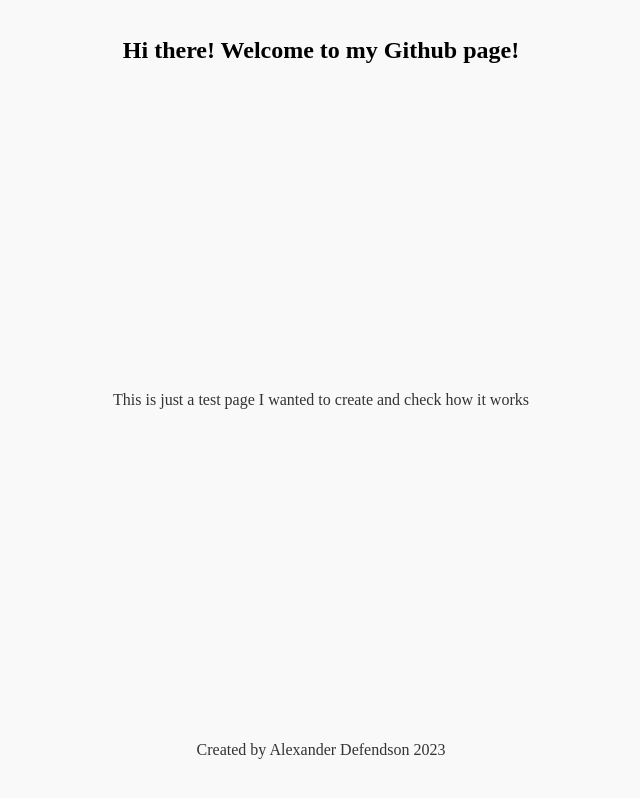
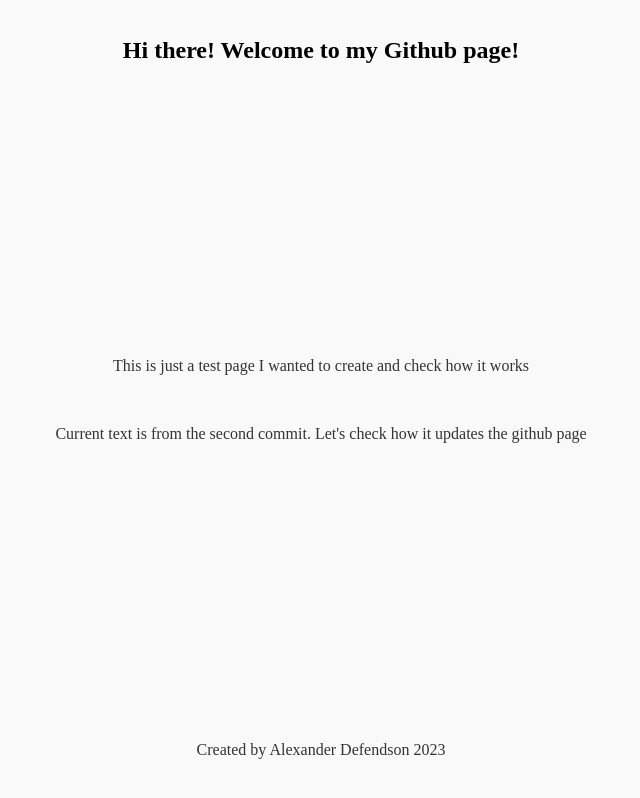
Before and after one commit to defendson/defendson.github.io, a plain HTML site: page index.html in a window 1280 px wide. Shown: the whole page, without its empty margins (319-959 px from the left). Drawn offline with Linux system fonts and the light colour scheme.

Commit message:
added text

```diff
--- a/index.html
+++ b/index.html
@@ -63,6 +63,8 @@
 
     <div class="content">
         <p>This is just a test page I wanted to create and check how it works</p>
+        <br>
+        <p>Current text is from the second commit. Let's check how it updates the github page</p>
     </div>
 
     <div class="footer">
```
